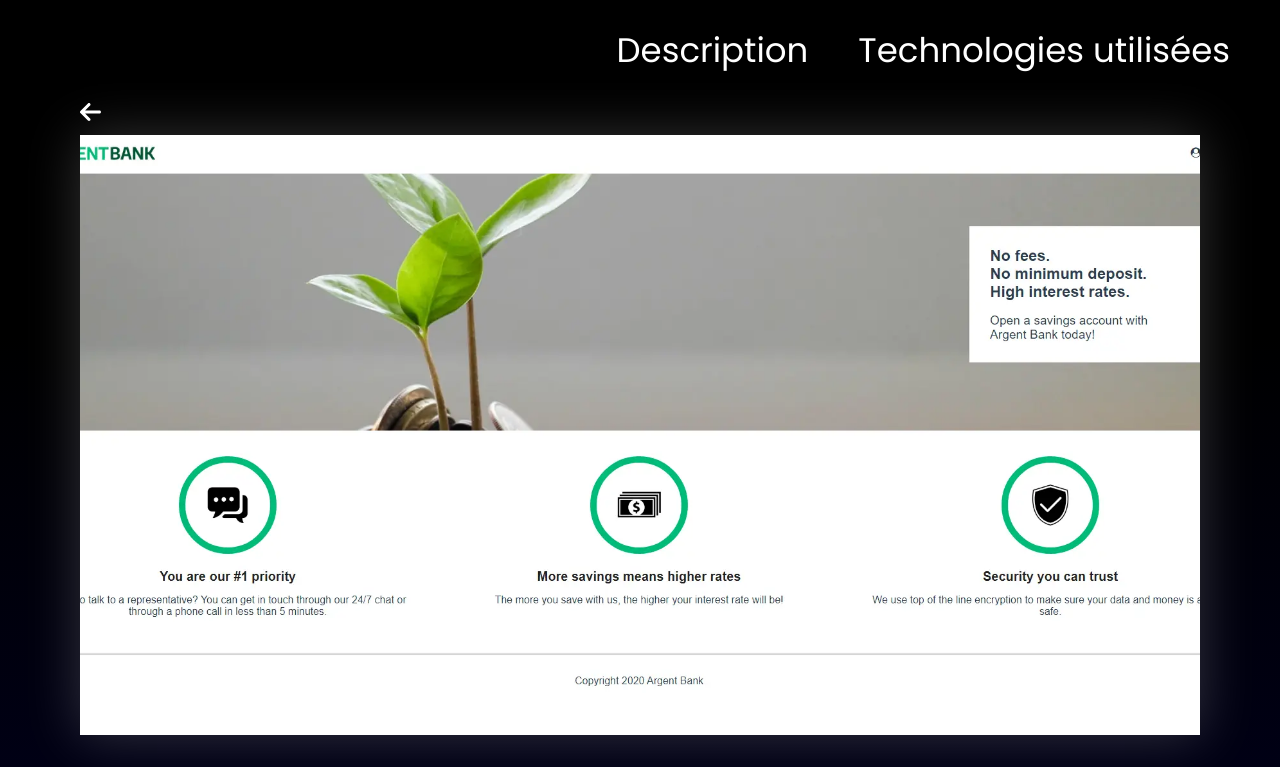
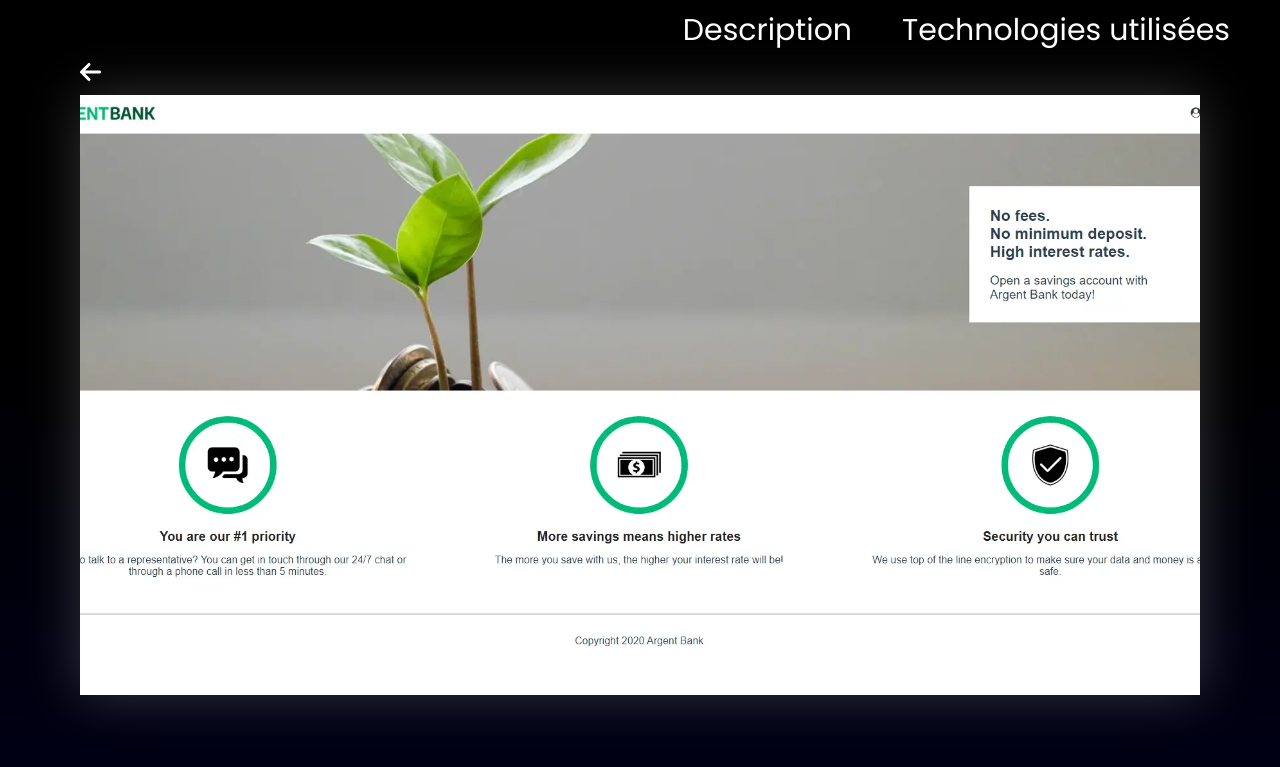
Before and after one commit to PatrickStaar29/Portfolio, a React (Vite) app in the folder Portfolio/: page /projet/ArgentBank in a window 1280 px wide. Shown: the top 767 px of the page. Built offline with nearby package versions, Linux system fonts and the light colour scheme; a web font is replaced by a local one.

Commit message:
Modification taille header et flèche

```diff
--- a/Portfolio/src/assets/scss/components/header.scss
+++ b/Portfolio/src/assets/scss/components/header.scss
@@ -4,8 +4,8 @@
     gap: 50px;
     padding-right: 50px;
     justify-content: flex-end;
-    height: 100px;
-    font-size: 34px;
+    height: 60px;
+    font-size: 30px;
     color: white;
     align-items: center;
     fill: rgba(0, 0, 0, 0.50);
--- a/Portfolio/src/assets/scss/components/vitrine.scss
+++ b/Portfolio/src/assets/scss/components/vitrine.scss
@@ -46,7 +46,7 @@
             font-size: 20px;
         }
         &__img{
-            margin-top: 25px;
+            margin-top: 30px;
             height: 350px;
         }
         &__titre{
@@ -64,11 +64,11 @@
             max-width: 600px;
         }
         &__fleche{
-            font-size: 12px;
+            font-size: 16px;
         }
         &__img{
             height: 200px;
-            margin-top: 20px;
+            margin-top: 25px;
         }
         &__titre{
             font-size: 25px;
```
